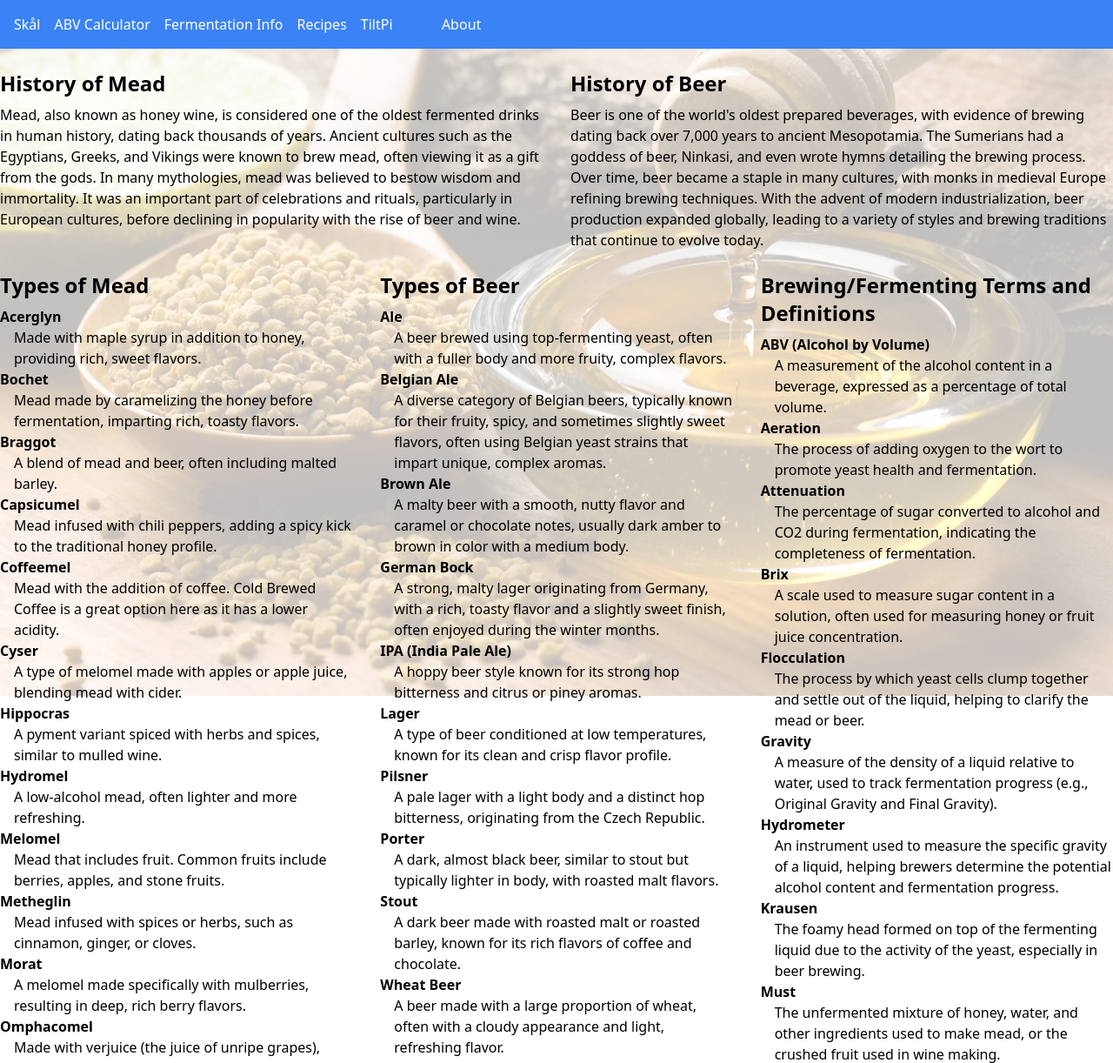
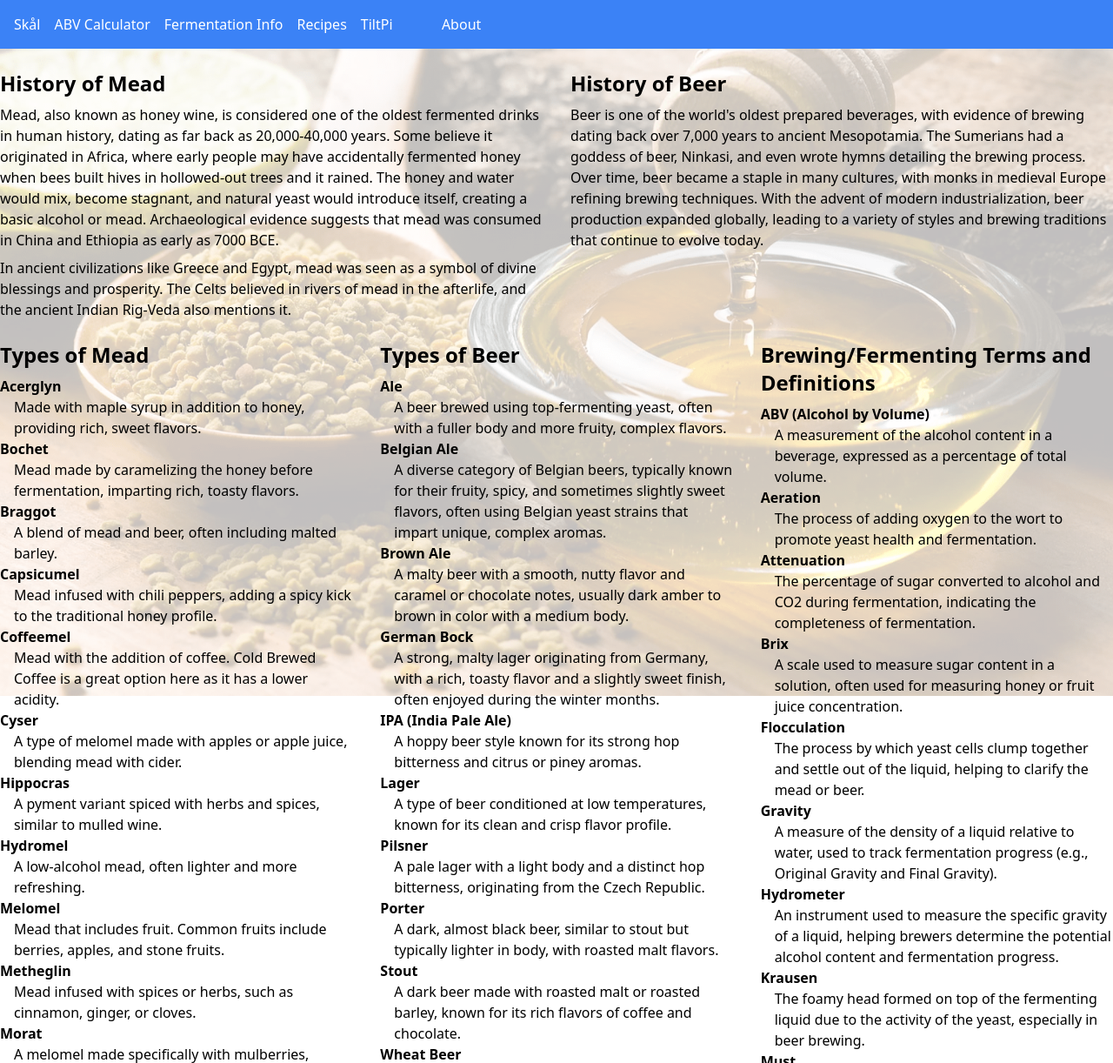
Before and after one commit to daytonjones/Skal, a Python web app: template app/templates/info.html in a window 1280 px wide. Shown: the top 1222 px of the page at 87% size. Run offline with Jinja, Linux system fonts and the light colour scheme; the template is opened without the code that fills it, so the values that code supplies are empty.

Commit message:
expand history of mead

```diff
--- a/app/templates/info.html
+++ b/app/templates/info.html
@@ -6,7 +6,8 @@
         <div>
             <h2 class="text-2xl font-semibold">History of Mead</h2>
             <p class="mt-2">
-                Mead, also known as honey wine, is considered one of the oldest fermented drinks in human history, dating back thousands of years. Ancient cultures such as the Egyptians, Greeks, and Vikings were known to brew mead, often viewing it as a gift from the gods. In many mythologies, mead was believed to bestow wisdom and immortality. It was an important part of celebrations and rituals, particularly in European cultures, before declining in popularity with the rise of beer and wine.
+                Mead, also known as honey wine, is considered one of the oldest fermented drinks in human history, dating as far back as 20,000-40,000 years.  Some believe it originated in Africa, where early people may have accidentally fermented honey when bees built hives in hollowed-out trees and it rained. The honey and water would mix, become stagnant, and natural yeast would introduce itself, creating a basic alcohol or mead. Archaeological evidence suggests that mead was consumed in China and Ethiopia as early as 7000 BCE. </p>
+                <p class="mt-2">In ancient civilizations like Greece and Egypt, mead was seen as a symbol of divine blessings and prosperity. The Celts believed in rivers of mead in the afterlife, and the ancient Indian Rig-Veda also mentions it.
             </p>
         </div>
         <div>
```
